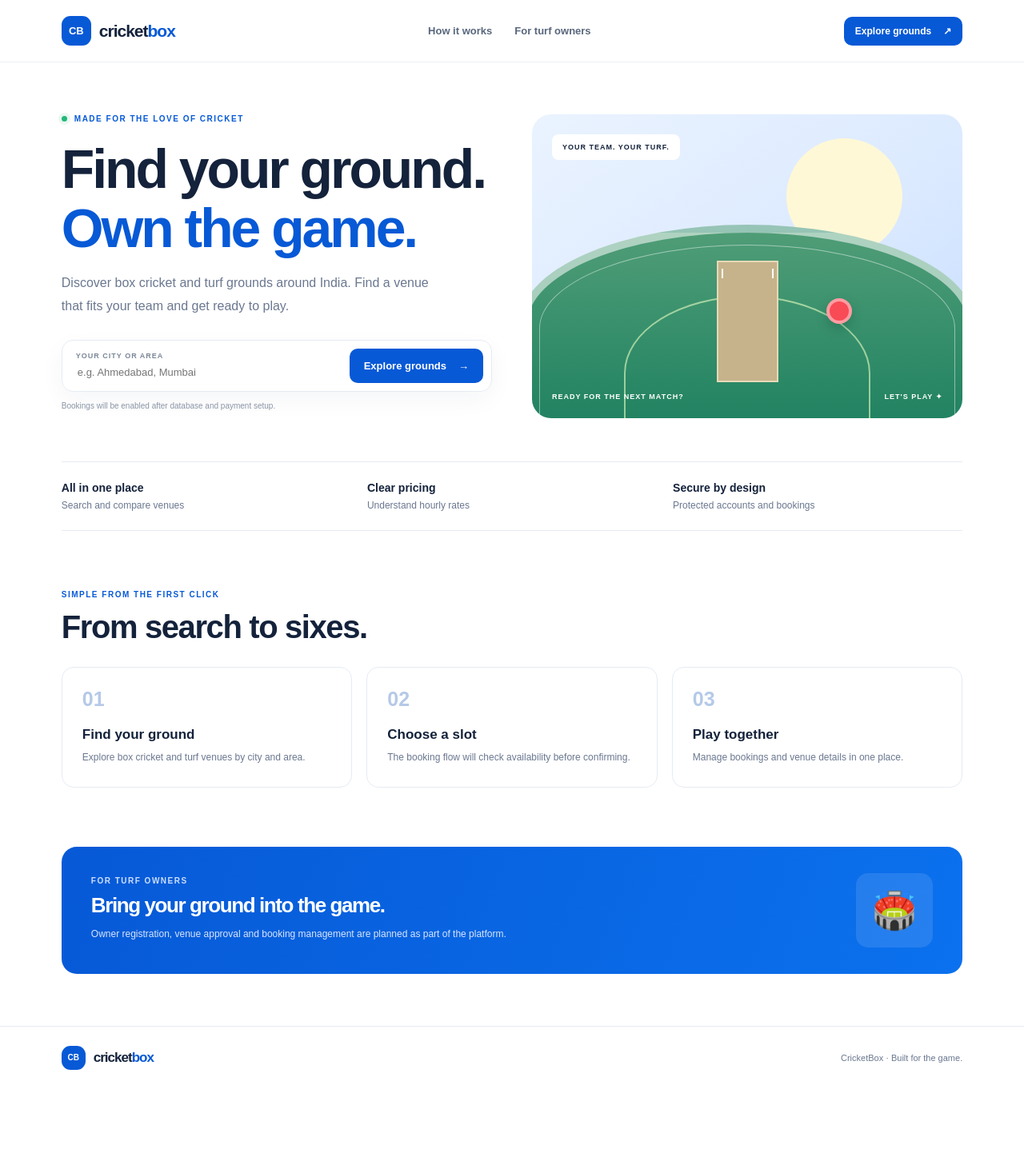
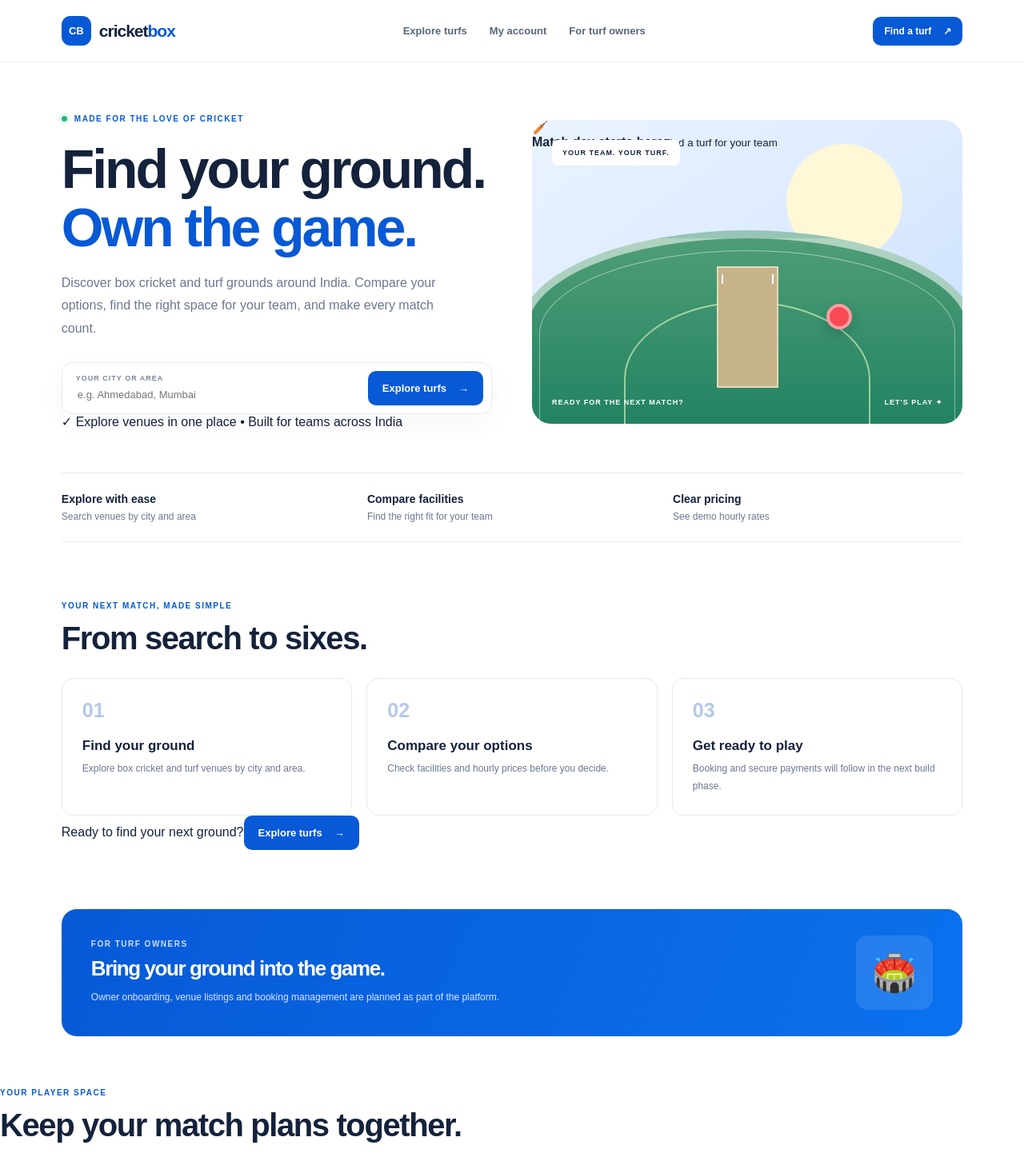
Before and after one commit to tusharjotva44/cricket-box-booking, a Next.js app: page / in a window 1280 px wide. Shown: the top 1457 px of the page at 80% size. Before the commit the page ends 1362 px from the top, so only its background shows below. Built offline with nearby package versions, Linux system fonts and the light colour scheme.

Commit message:
Improve homepage and connect explore/customer navigation

```diff
--- a/app/page.tsx
+++ b/app/page.tsx
@@ -1,35 +1,40 @@
-const features = [
+import Link from "next/link";
+import SiteHeader from "@/components/site-header";
+
+const steps = [
   { number: "01", title: "Find your ground", detail: "Explore box cricket and turf venues by city and area." },
-  { number: "02", title: "Choose a slot", detail: "The booking flow will check availability before confirming." },
-  { number: "03", title: "Play together", detail: "Manage bookings and venue details in one place." }
+  { number: "02", title: "Compare your options", detail: "Check facilities and hourly prices before you decide." },
+  { number: "03", title: "Get ready to play", detail: "Booking and secure payments will follow in the next build phase." }
 ];
+
 export default function HomePage() {
-  return <main>
-    <header className="topbar">
-      <a className="brand" href="/" aria-label="CricketBox home"><span className="brand-mark">CB</span><span>cricket<span className="brand-blue">box</span></span></a>
-      <nav><a href="#how">How it works</a><a href="#owners">For turf owners</a></nav>
-      <a className="button button-small" href="#explore">Explore grounds <span aria-hidden="true">↗</span></a>
-    </header>
+  return (
+    <main className="app-shell">
+      <SiteHeader />
       <section className="hero">
         <div className="hero-copy">
           <div className="eyebrow"><span className="dot" /> MADE FOR THE LOVE OF CRICKET</div>
-        <h1>Find your ground.<br/><span>Own the game.</span></h1>
-        <p>Discover box cricket and turf grounds around India. Find a venue that fits your team and get ready to play.</p>
-        <form className="search" action="#explore">
-          <label><span>YOUR CITY OR AREA</span><input name="city" placeholder="e.g. Ahmedabad, Mumbai"/></label>
-          <button className="button" type="submit">Explore grounds <span aria-hidden="true">→</span></button>
+          <h1>Find your ground.<br /><span>Own the game.</span></h1>
+          <p>Discover box cricket and turf grounds around India. Compare your options, find the right space for your team, and make every match count.</p>
+          <form className="search" action="/explore">
+            <label><span>YOUR CITY OR AREA</span><input name="q" placeholder="e.g. Ahmedabad, Mumbai" /></label>
+            <button className="button" type="submit">Explore turfs <span aria-hidden="true">→</span></button>
           </form>
-        <p className="note">Bookings will be enabled after database and payment setup.</p>
+          <div className="hero-trust"><span>✓</span> Explore venues in one place <span className="trust-separator">•</span> Built for teams across India</div>
         </div>
-      <div className="hero-visual" aria-label="Stylized cricket ground illustration">
-        <div className="sun"/><div className="visual-label">YOUR TEAM. YOUR TURF.</div>
-        <div className="field"><div className="field-circle"/><div className="pitch"><i/><i/></div><div className="cricket-ball"/></div>
+        <div className="hero-visual" aria-label="Illustration of a cricket ground">
+          <div className="sun" /><div className="visual-label">YOUR TEAM. YOUR TURF.</div>
+          <div className="field"><div className="field-circle" /><div className="pitch"><i /><i /></div><div className="cricket-ball" /></div>
           <div className="visual-footer"><span>READY FOR THE NEXT MATCH?</span><span>LET'S PLAY ✦</span></div>
+          <div className="floating-score"><span className="score-icon">🏏</span><div><strong>Match day starts here</strong><small>Find a turf for your team</small></div></div>
         </div>
       </section>
-    <section className="stats" id="explore"><div><strong>All in one place</strong><span>Search and compare venues</span></div><div><strong>Clear pricing</strong><span>Understand hourly rates</span></div><div><strong>Secure by design</strong><span>Protected accounts and bookings</span></div></section>
-    <section className="how section" id="how"><div className="eyebrow">SIMPLE FROM THE FIRST CLICK</div><h2>From search to sixes.</h2><div className="feature-grid">{features.map(feature => <article className="feature" key={feature.number}><span className="feature-number">{feature.number}</span><h3>{feature.title}</h3><p>{feature.detail}</p></article>)}</div></section>
-    <section className="owner" id="owners"><div><div className="eyebrow">FOR TURF OWNERS</div><h2>Bring your ground into the game.</h2><p>Owner registration, venue approval and booking management are planned as part of the platform.</p></div><span className="owner-icon" aria-hidden="true">🏟️</span></section>
-    <footer><a className="brand" href="/"><span className="brand-mark">CB</span><span>cricket<span className="brand-blue">box</span></span></a><span>CricketBox · Built for the game.</span></footer>
-  </main>;
+      <section className="stats"><div><strong>Explore with ease</strong><span>Search venues by city and area</span></div><div><strong>Compare facilities</strong><span>Find the right fit for your team</span></div><div><strong>Clear pricing</strong><span>See demo hourly rates</span></div></section>
+      <section className="how section" id="how"><div className="eyebrow">YOUR NEXT MATCH, MADE SIMPLE</div><h2>From search to sixes.</h2><div className="feature-grid">{steps.map((step) => <article className="feature" key={step.number}><span className="feature-number">{step.number}</span><h3>{step.title}</h3><p>{step.detail}</p></article>)}</div><div className="section-cta"><span>Ready to find your next ground?</span><Link className="button" href="/explore">Explore turfs <span aria-hidden="true">→</span></Link></div></section>
+      <section className="owner" id="owners"><div><div className="eyebrow">FOR TURF OWNERS</div><h2>Bring your ground into the game.</h2><p>Owner onboarding, venue listings and booking management are planned as part of the platform.</p></div><span className="owner-icon" aria-hidden="true">🏟️</span></section>
+      <section className="customer-callout"><div><span className="eyebrow">YOUR PLAYER SPACE</span><h2>Keep your match plans together.</h2><p>A dedicated customer dashboard is taking shape for bookings, profile details and match history.</p></div><Link className="button button-secondary" href="/customer">Preview customer dashboard <span aria-hidden="true">→</span></Link></section>
+      <p className="site-demo-note">Preview build: venue listings and dashboards currently use sample data. Login, live availability, booking confirmation and payments are not enabled yet.</p>
+      <footer><Link className="brand" href="/"><span className="brand-mark">CB</span><span>cricket<span className="brand-blue">box</span></span></Link><span>CricketBox · Built for the game.</span><div className="footer-links"><Link href="/explore">Explore</Link><Link href="/customer">Customer space</Link></div></footer>
+    </main>
+  );
 }
```
Lines whose indentation alone changed are shown as unchanged.
